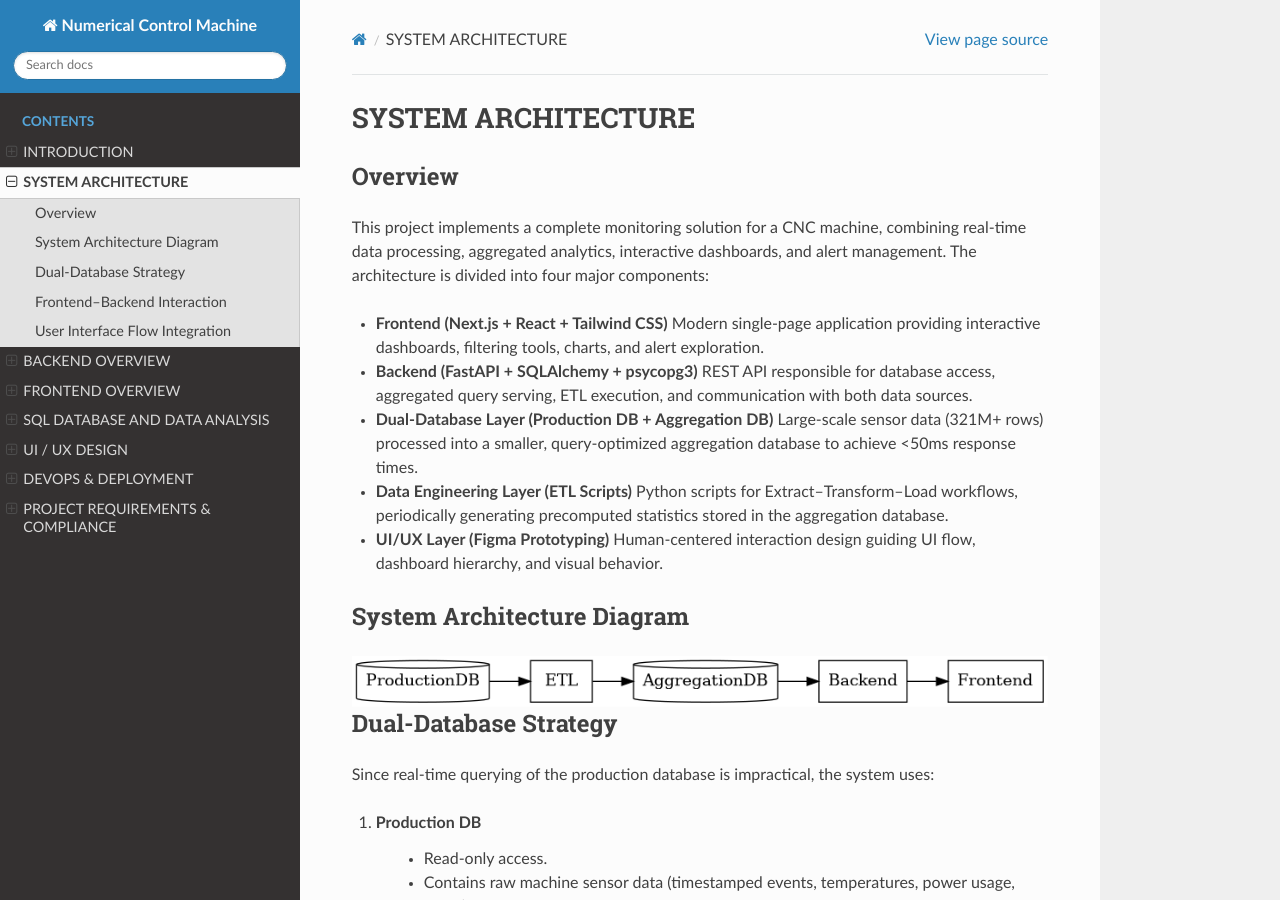
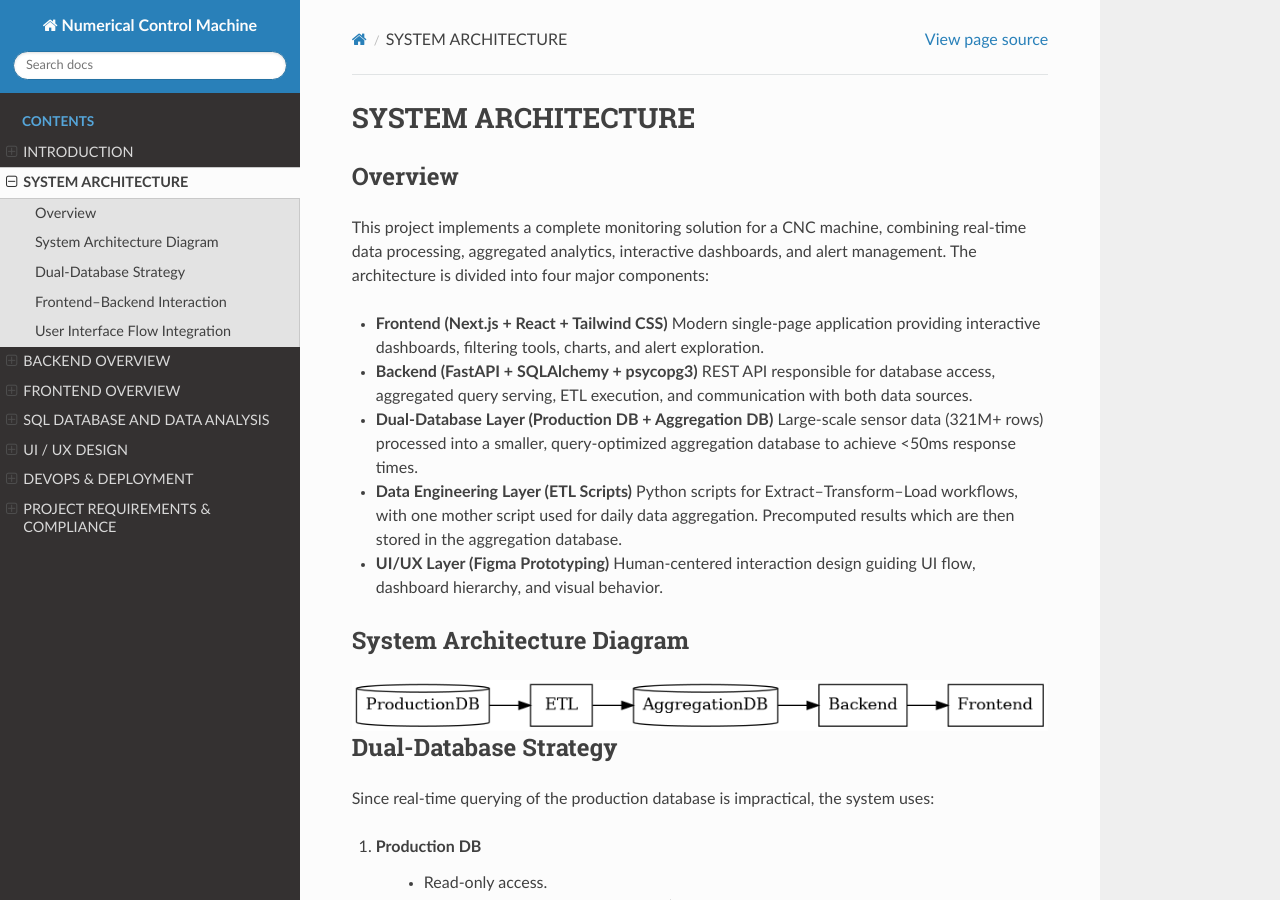
Before and after one commit to TBDA-Classes/2025G2, a Sphinx documentation site: the page built from docs/sphinx_documentation/source/architecture.rst, in a window 1280 px wide and 900 px high. Built offline with Sphinx 7.4.7 and the Read the Docs theme 3.1.0, drawn with Linux system fonts in a browser that asks for light colours.

Commit message:
some sphinx changes

```diff
--- a/docs/sphinx_documentation/source/architecture.rst
+++ b/docs/sphinx_documentation/source/architecture.rst
@@ -20,8 +20,8 @@ management. The architecture is divided into four major components:
   aggregation database to achieve <50ms response times.
 
 * **Data Engineering Layer (ETL Scripts)**
-  Python scripts for Extract–Transform–Load workflows, periodically generating
-  precomputed statistics stored in the aggregation database.
+  Python scripts for Extract–Transform–Load workflows, with one mother script used for daily data aggregation.
+  Precomputed results which are then stored in the aggregation database.
 
 * **UI/UX Layer (Figma Prototyping)**
   Human-centered interaction design guiding UI flow, dashboard hierarchy, and visual behavior.
```
